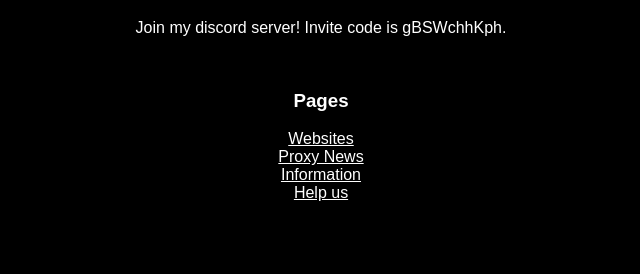
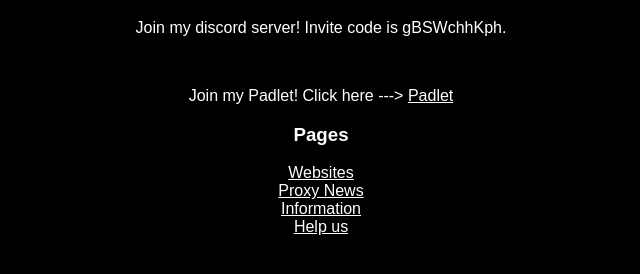
Before and after one commit to GermanicPanzer/workpls, a plain HTML site: page index.html in a window 1280 px wide. Shown: the part 94-368 px from the top of the page, without its empty margins (319-959 px from the left). Drawn offline with Linux system fonts and the light colour scheme.

Commit message:
Update index.html

```diff
--- a/index.html
+++ b/index.html
@@ -10,6 +10,7 @@
 <body>
 <h1>Welcome to my website!</h1>
   <p>Join my discord server! Invite code is gBSWchhKph.</p><br>
+  <p>Join my Padlet! Click here ---> <a class="link" href="https://padlet.com/panzers/onjimh86nuconyyy">Padlet</a><br>
 <h3>Pages</h3>
   <a class="link" href="websites.html">Websites</a><br>
   <a class="link" href="news.html">Proxy News</a><br>
```
